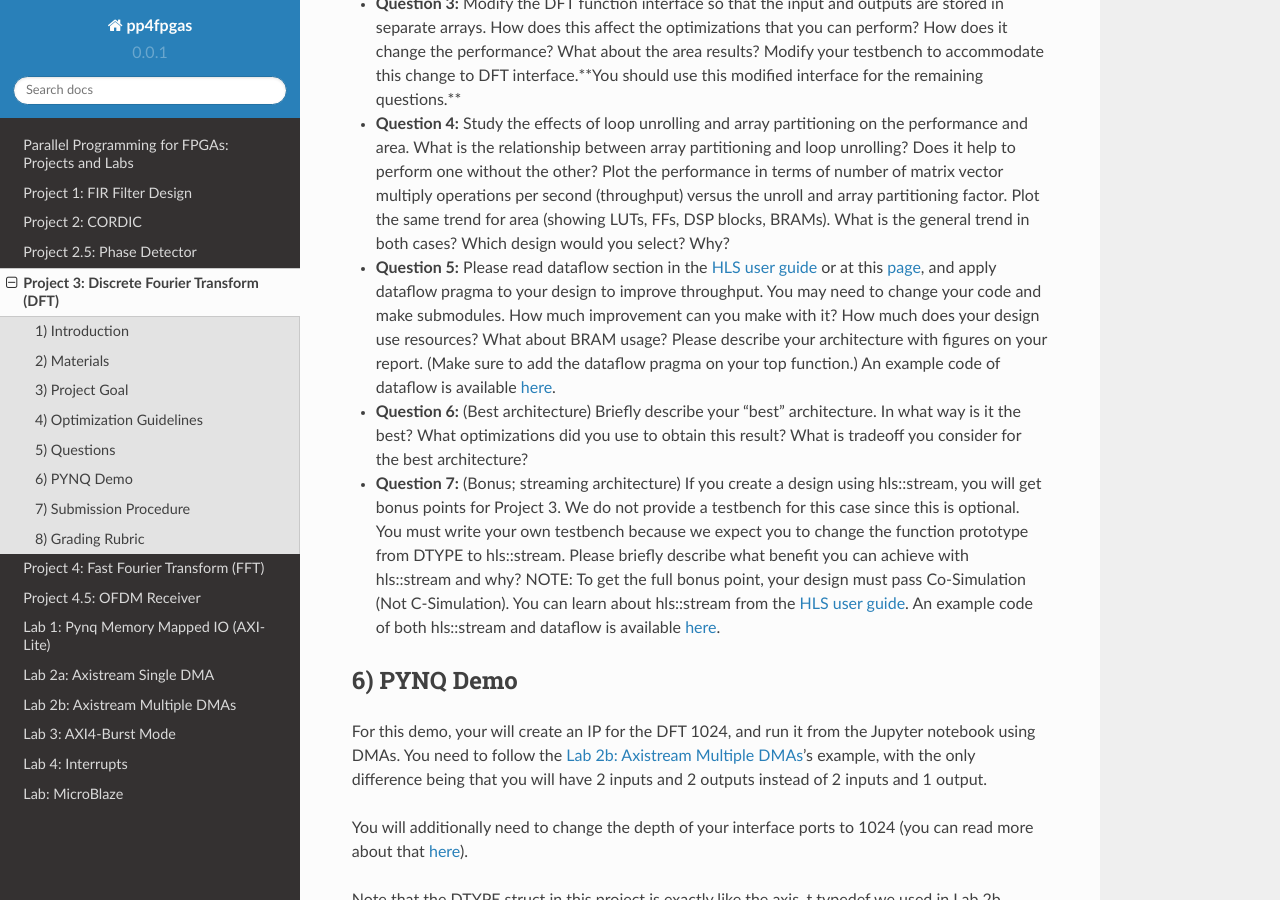
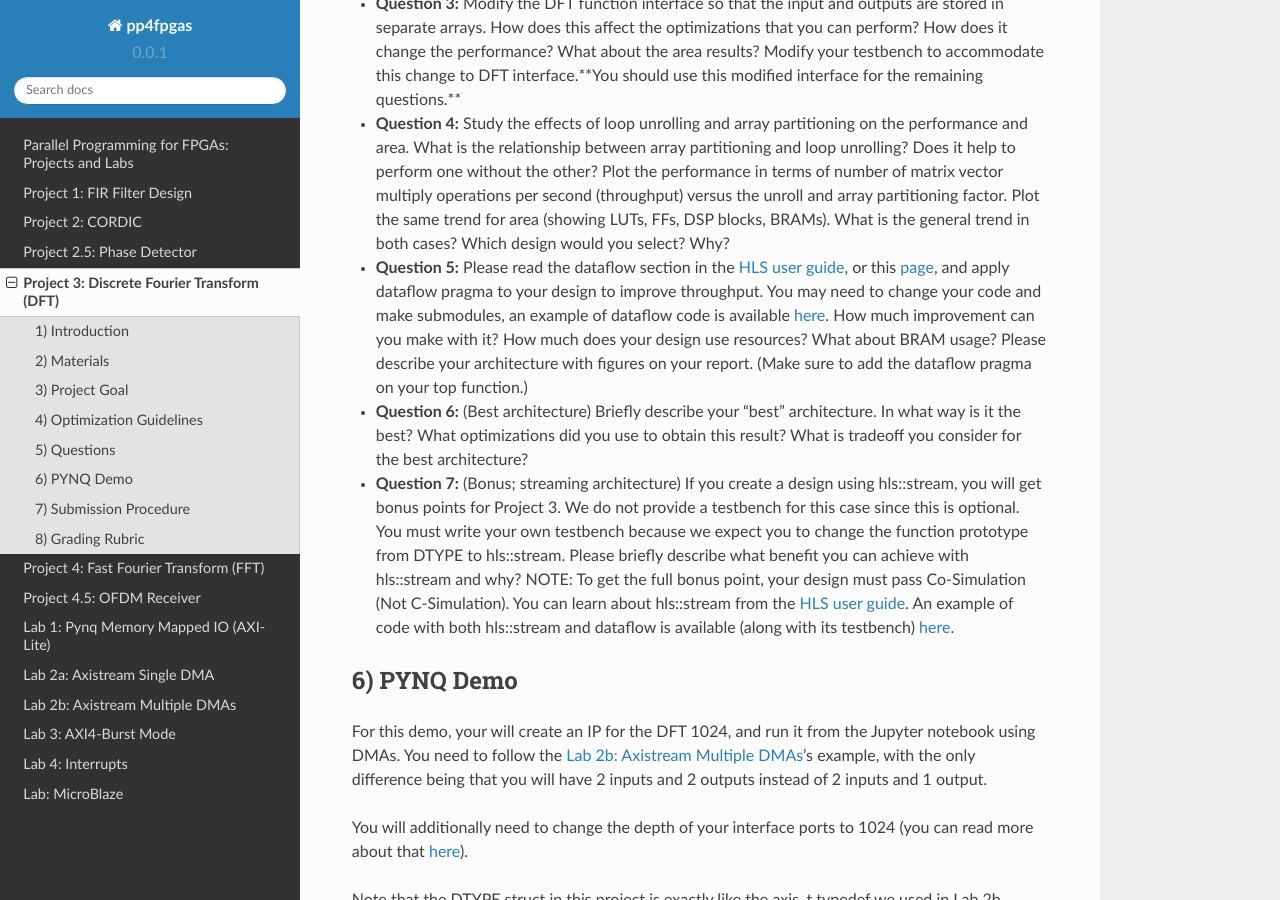
Before and after one commit to KastnerRG/Read_the_docs, a Sphinx documentation site: the page built from docs/project3.rst, in a window 1280 px wide and 900 px high, scrolled down 2768 px. Built offline with Sphinx 7.4.7 and the Read the Docs theme 2.0.0, drawn with Linux system fonts in a browser that asks for light colours.

Commit message:
Update project3.rst

```diff
--- a/docs/project3.rst
+++ b/docs/project3.rst
@@ -87,11 +87,11 @@ The key in this project is to understand the tradeoffs between loop optimization
 
 * **Question 4:** Study the effects of loop unrolling and array partitioning on the performance and area. What is the relationship between array partitioning and loop unrolling? Does it help to perform one without the other? Plot the performance in terms of number of matrix vector multiply operations per second (throughput) versus the unroll and array partitioning factor. Plot the same trend for area (showing LUTs, FFs, DSP blocks, BRAMs). What is the general trend in both cases? Which design would you select? Why?
 
-* **Question 5:** Please read dataflow section in the `HLS user guide <https://www.xilinx.com/support/documentation/sw_manuals/xilinx2019_1/ug902-vivado-high-level-synthesis.pdf#page=145>`_ or at this `page <https://www.xilinx.com/html_docs/xilinx2017_4/sdaccel_doc/sxx1504034358866.html>`_, and apply dataflow pragma to your design to improve throughput. You may need to change your code and make submodules. How much improvement can you make with it? How much does your design use resources? What about BRAM usage? Please describe your architecture with figures on your report. (Make sure to add the dataflow pragma on your top function.) An example code of dataflow is available `here <https://github.com/Xilinx/HLS-Tiny-Tutorials/blob/master/coding_dataflow_rewind/diamond.cpp>`_.
+* **Question 5:** Please read the dataflow section in the `HLS user guide <https://www.xilinx.com/support/documentation/sw_manuals/xilinx2019_1/ug902-vivado-high-level-synthesis.pdf#page=145>`_, or this `page <https://www.xilinx.com/html_docs/xilinx2017_4/sdaccel_doc/sxx1504034358866.html>`_, and apply dataflow pragma to your design to improve throughput. You may need to change your code and make submodules, an example of dataflow code is available `here <https://github.com/Xilinx/HLS-Tiny-Tutorials/blob/master/coding_dataflow_rewind/diamond.cpp>`_. How much improvement can you make with it? How much does your design use resources? What about BRAM usage? Please describe your architecture with figures on your report. (Make sure to add the dataflow pragma on your top function.)
 
 * **Question 6:** (Best architecture) Briefly describe your "best" architecture. In what way is it the best? What optimizations did you use to obtain this result? What is tradeoff you consider for the best architecture?
 
-* **Question 7:** (Bonus; streaming architecture) If you create a design using hls::stream, you will get bonus points for Project 3. We do not provide a testbench for this case since this is optional. You must write your own testbench because we expect you to change the function prototype from DTYPE to hls::stream. Please briefly describe what benefit you can achieve with hls::stream and why? NOTE: To get the full bonus point, your design must pass Co-Simulation (Not C-Simulation). You can learn about hls::stream from the `HLS user guide <https://www.xilinx.com/support/documentation/sw_manuals/xilinx2019_1/ug902-vivado-high-level-synthesis.pdf#page=216>`_. An example code of both hls::stream and dataflow is available `here <https://github.com/Xilinx/SDAccel_Examples/blob/master/getting_started/dataflow/dataflow_stream_array_c/src/N_stage_adders.cpp>`_.
+* **Question 7:** (Bonus; streaming architecture) If you create a design using hls::stream, you will get bonus points for Project 3. We do not provide a testbench for this case since this is optional. You must write your own testbench because we expect you to change the function prototype from DTYPE to hls::stream. Please briefly describe what benefit you can achieve with hls::stream and why? NOTE: To get the full bonus point, your design must pass Co-Simulation (Not C-Simulation). You can learn about hls::stream from the `HLS user guide <https://www.xilinx.com/support/documentation/sw_manuals/xilinx2019_1/ug902-vivado-high-level-synthesis.pdf#page=216>`_. An example of code with both hls::stream and dataflow is available (along with its testbench) `here <https://github.com/Xilinx/SDAccel_Examples/blob/master/getting_started/dataflow/dataflow_stream_array_c/src/N_stage_adders.cpp>`_.
 
 6) PYNQ Demo
 ------------
```
